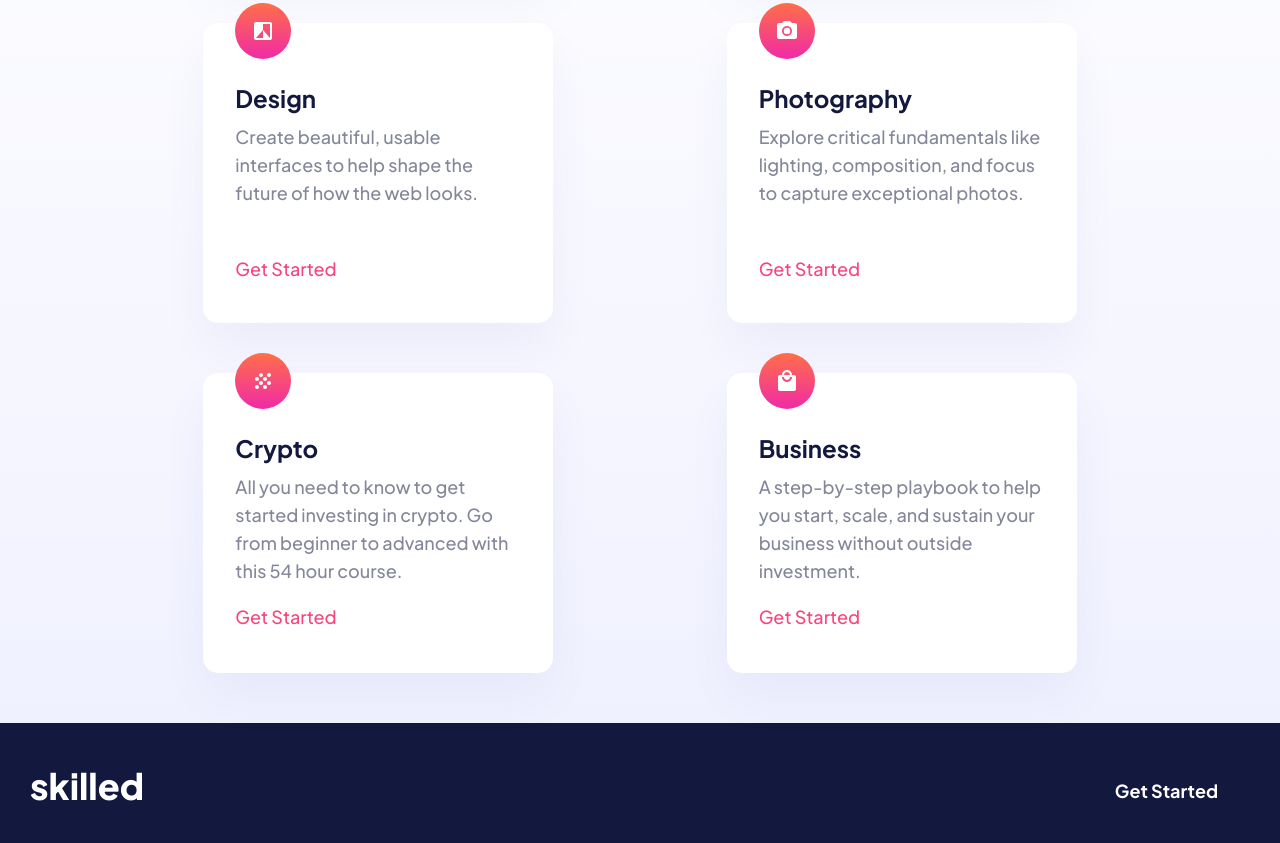
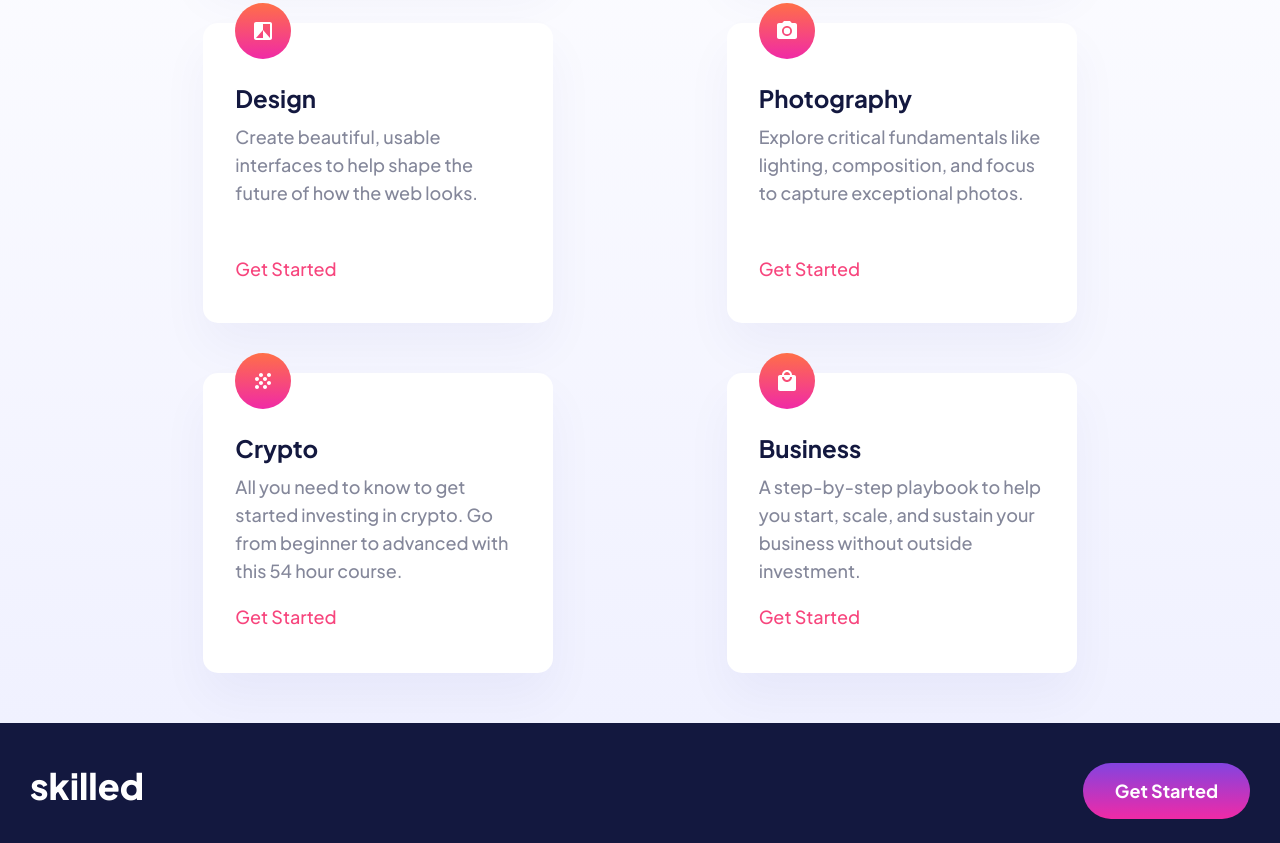
Before and after one commit to MariamKakushadze/skilled-elearning-page, a plain HTML site: page main/index.html in a window 1280 px wide. Shown: the part 991-1834 px from the top of the page. Drawn offline with Linux system fonts and the light colour scheme.

Commit message:
Update index.html

```diff
--- a/main/index.html
+++ b/main/index.html
@@ -101,7 +101,7 @@
     <footer>
       <div class="footer-el">
       <p class="skilled">skilled</p>
-      <button class="button" id="purple">Get Started</button>
+      <button class="button" id="btn-purple">Get Started</button>
          </div>
     </footer>
   </body>
```
